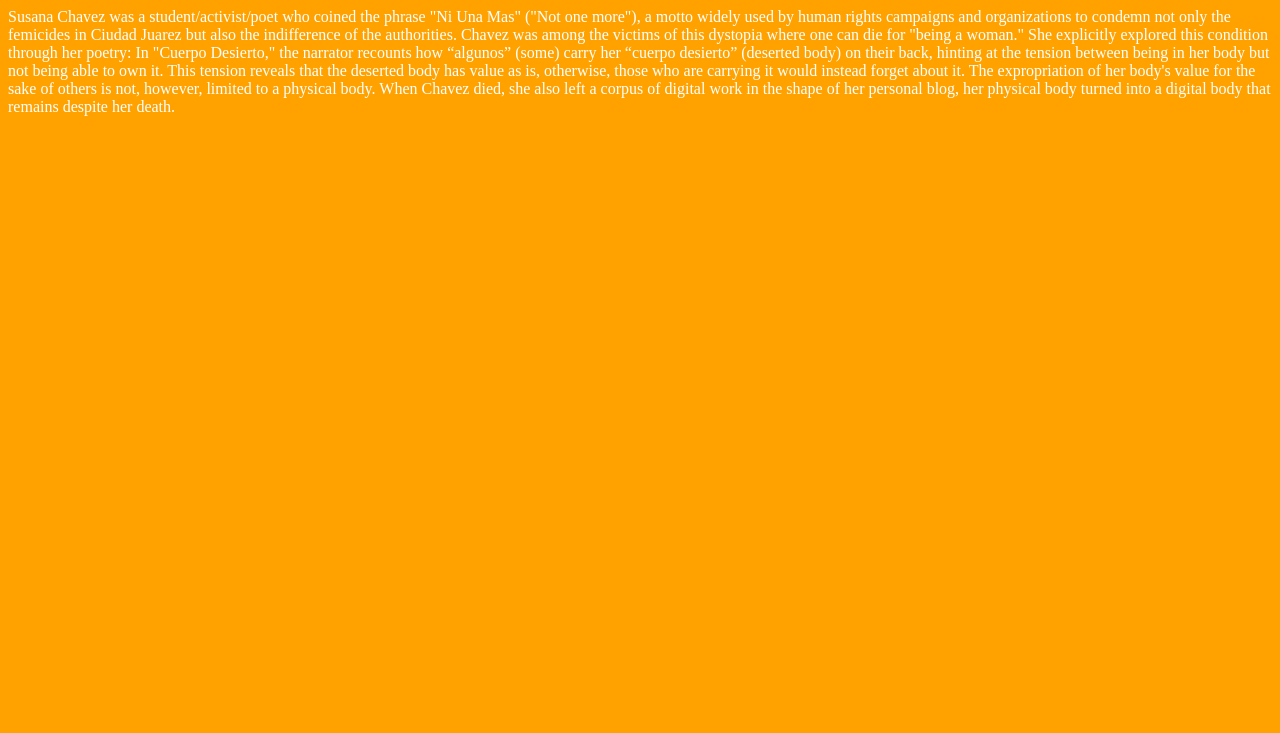
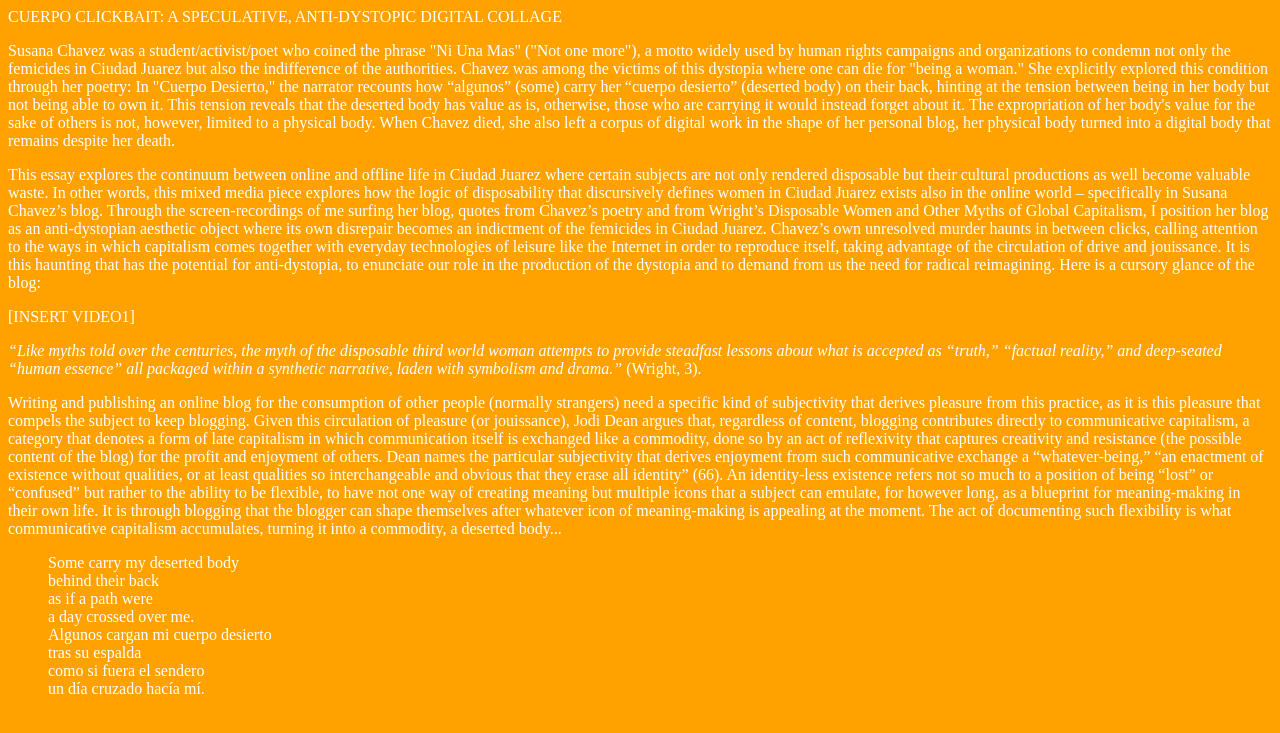
Before and after one commit to josdchavez/josdchavez.github.io, a Jekyll site: the page built from cuerpoclickbait/index.html, in a window 1280 px wide. Shown: the top 733 px of the page. Built offline with Jekyll 4.4.1, drawn with Linux system fonts in a browser that asks for light colours.

Commit message:
Update index.html

```diff
--- a/cuerpoclickbait/index.html
+++ b/cuerpoclickbait/index.html
@@ -2,5 +2,32 @@
 layout: changecolor
 title: cuerpoclickbait
 ---
-
-Susana Chavez was a student/activist/poet who coined the phrase "Ni Una Mas" ("Not one more"), a motto widely used by human rights campaigns and organizations to condemn not only the femicides in Ciudad Juarez but also the indifference of the authorities. Chavez was among the victims of this dystopia where one can die for "being a woman." She explicitly explored this condition through her poetry: In "Cuerpo Desierto," the narrator recounts how “algunos” (some) carry her “cuerpo desierto” (deserted body) on their back, hinting at the tension between being in her body but not being able to own it. This tension reveals that the deserted body has value as is, otherwise, those who are carrying it would instead forget about it. The expropriation of her body's value for the sake of others is not, however, limited to a physical body. When Chavez died, she also left a corpus of digital work in the shape of her personal blog, her physical body turned into a digital body that remains despite her death.
+CUERPO CLICKBAIT: A SPECULATIVE, ANTI-DYSTOPIC DIGITAL COLLAGE </p>
+<p>
+Susana Chavez was a student/activist/poet who coined the phrase "Ni Una Mas" ("Not one more"), a motto widely used by human rights campaigns and organizations to condemn not only the femicides in Ciudad Juarez but also the
+indifference of the authorities. Chavez was among the victims of this dystopia where one can die for "being a woman."
+She explicitly explored this condition through her poetry: In "Cuerpo Desierto," the narrator recounts how “algunos”
+(some) carry her “cuerpo desierto” (deserted body) on their back, hinting at the tension between being in her body but not being able to own it.
+This tension reveals that the deserted body has value as is, otherwise,
+those who are carrying it would instead forget about it. The expropriation of her body's value for the sake of others is not,
+however, limited to a physical body. When Chavez died, she also left a corpus of digital work in the shape of her personal blog,
+her physical body turned into a digital body that remains despite her death.</p>
+<p>
+This essay explores the continuum between online and offline life in Ciudad Juarez where certain subjects are not only rendered disposable but their cultural productions as well become valuable waste. In other words, this mixed media piece explores how the logic of disposability that discursively defines women in Ciudad Juarez exists also in the online world – specifically in Susana Chavez’s blog. Through the screen-recordings of me surfing her blog, quotes from Chavez’s poetry and from Wright’s Disposable Women and Other Myths of Global Capitalism, I position her blog as an anti-dystopian aesthetic object where its own disrepair becomes an indictment of the femicides in Ciudad Juarez. Chavez’s own unresolved murder haunts in between clicks, calling attention to the ways in which capitalism comes together with everyday technologies of leisure like the Internet in order to reproduce itself, taking advantage of the circulation of drive and jouissance. It is this haunting that has the potential for anti-dystopia, to enunciate our role in the production of the dystopia and to demand from us the need for radical reimagining.
+  Here is a cursory glance of the blog:</p>
+[INSERT VIDEO1]
+<p><i>“Like myths told over the centuries, the myth of the disposable third world woman attempts to provide steadfast lessons about what is accepted as “truth,” “factual reality,” and deep-seated “human essence” all packaged within a synthetic narrative, laden with symbolism and drama.” </i>(Wright, 3).</p>
+<p>Writing and publishing an online blog for the consumption of other people (normally strangers) need a specific kind of subjectivity that derives pleasure from this practice, as it is this pleasure that compels the subject to keep blogging. Given this circulation of pleasure (or jouissance), Jodi Dean argues that, regardless of content, blogging contributes directly to communicative capitalism, a category that denotes a form of late capitalism in which communication itself is exchanged like a commodity, done so by an act of reflexivity that captures creativity and resistance (the possible content of the blog) for the profit and enjoyment of others. Dean names the particular subjectivity that derives enjoyment from such communicative exchange a “whatever-being,” “an enactment of existence without qualities, or at least qualities so interchangeable and obvious that they erase all identity” (66). An identity-less existence refers not so much to a position of being “lost” or “confused” but rather to the ability to be flexible, to have not one way of creating meaning but multiple icons that a subject can emulate, for however long, as a blueprint for meaning-making in their own life. It is through blogging that the blogger can shape themselves after whatever icon of meaning-making is appealing at the moment. The act of documenting such flexibility is what communicative capitalism accumulates, turning it into a commodity, a deserted body...
+</p>
+<blockquote class="indentedverse">
+   <pre>
+Some carry my deserted body
+behind their back
+as if a path were
+a day crossed over me.
+Algunos cargan mi cuerpo desierto
+tras su espalda
+como si fuera el sendero
+un día cruzado hacía mí.
+</pre>
+        </blockquote>
```
